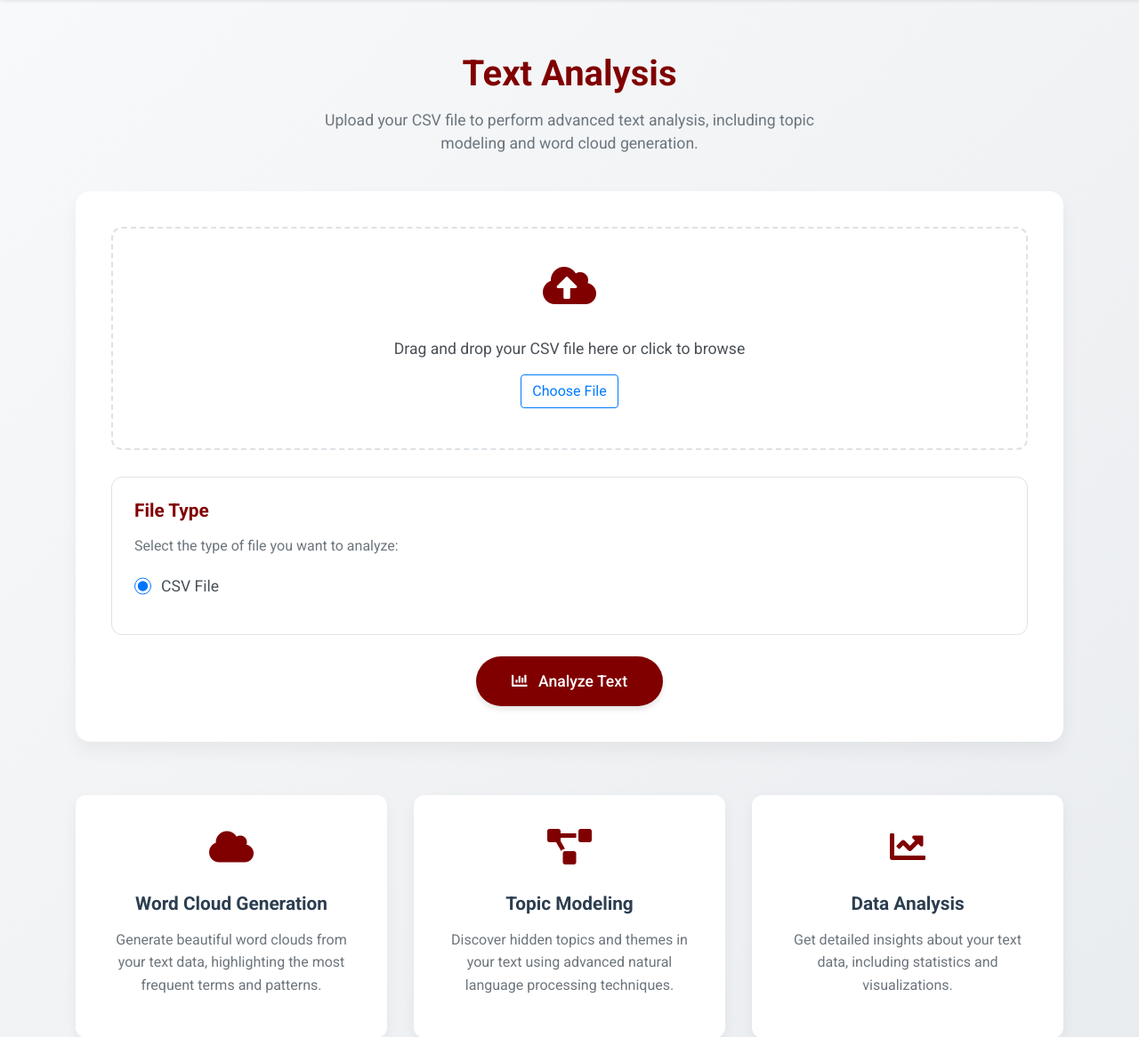
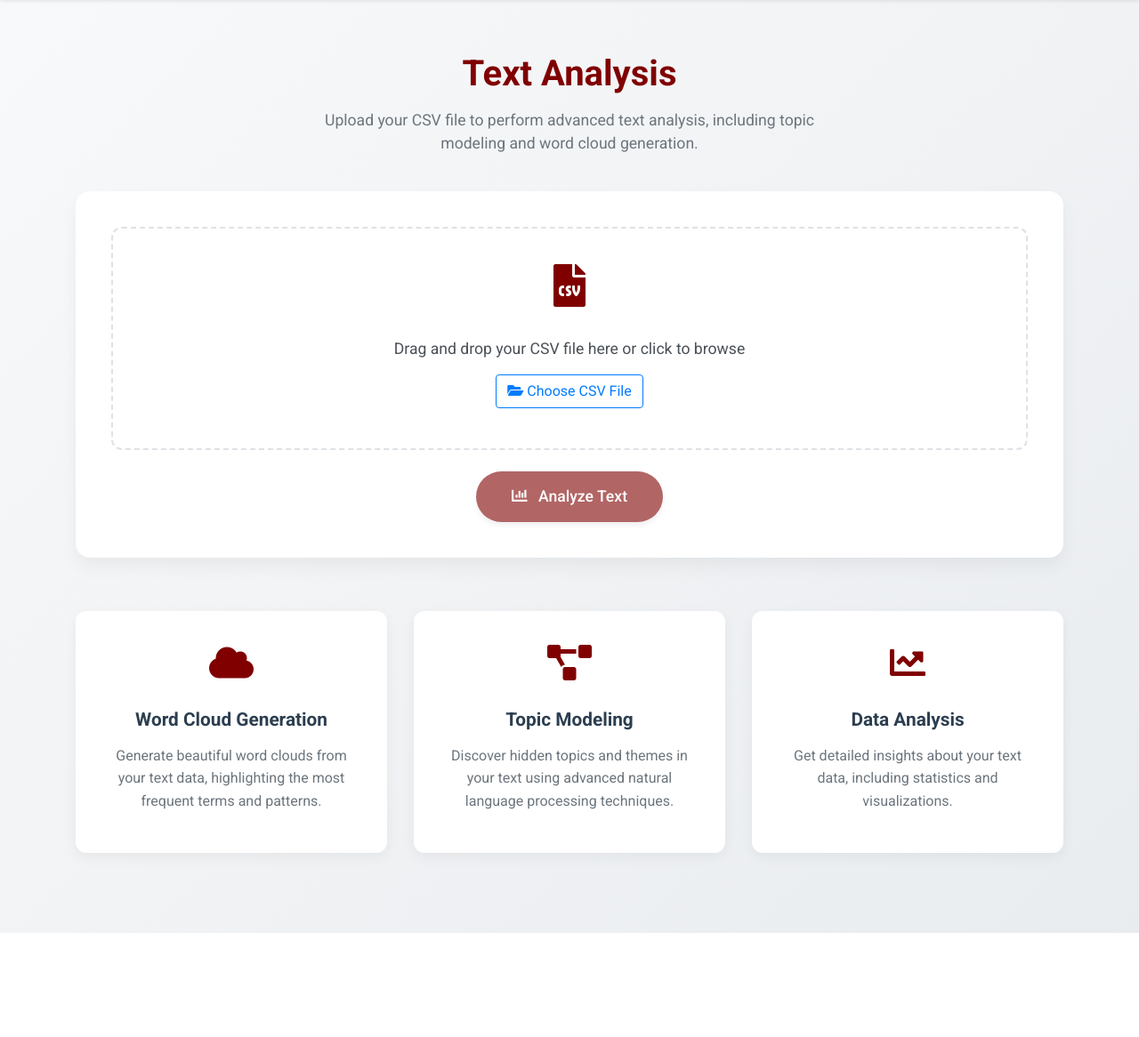
Before and after one commit to ggeorgop99/MATHE-authentication-main, a Flask app: page /analyze in a window 1280 px wide. Shown: the part 67-1233 px from the top of the page at 89% size. After the commit the page ends 1116 px from the top, so only its background shows below. Run offline with Flask 2, Linux system fonts and the light colour scheme; some libraries are stand-ins or nearby versions.

Commit message:
improved styling, added better file handling, removed unnencessary code

```diff
--- a/main.py
+++ b/main.py
@@ -7,6 +7,7 @@ import json
 import csv_handler
 import topic_modelling as tm
 import text_processing as tp
+from werkzeug.utils import secure_filename
 
 # Set up logging
 logging.basicConfig(
@@ -19,6 +20,7 @@ logger = logging.getLogger(__name__)
 app = Flask(__name__)
 app.config['TEMPLATES_AUTO_RELOAD'] = True
 app.secret_key = os.urandom(24)
+app.config['UPLOAD_FOLDER'] = 'files/temp'
 
 # Create required directories
 for directory in ['data/datasets', 'data/annotations', 'files/temp', 'static']:
@@ -90,97 +92,75 @@ def home():
     """Home page with feature cards"""
     return render_template('home.html')
 
-@app.route('/analyze')
+@app.route('/analyze', methods=['GET', 'POST'])
 def analyze():
-    """Analysis page with file upload form"""
-    return render_template('analyze.html')
+    if request.method == 'POST':
+        if 'action' not in request.form:
+            flash('Invalid form submission', 'danger')
+            return redirect(request.url)
 
-@app.route('/analyze', methods=['POST'])
-def process_file():
-    """Process uploaded file and redirect to analysis"""
-    if 'action' not in request.form:
-        flash('Invalid form submission', 'error')
-        return redirect(url_for('analyze'))
+        if request.form['action'] == 'Analyze':
+            if 'csvfile' not in request.files:
+                flash('No file selected', 'danger')
+                return redirect(request.url)
 
-    if request.form["action"] == 'Analyze':
-        option = request.form.get('audiofileradio', 'csv')
-        logger.info(f"Processing file with option: {option}")
+            file = request.files['csvfile']
+            if file.filename == '':
+                flash('No file selected', 'danger')
+                return redirect(request.url)
 
-        if option == 'csv':
-            if 'audiofile' not in request.files:
-                flash('No file part', 'error')
-                return redirect(url_for('analyze'))
+            if file and file.filename.endswith('.csv'):
+                filename = secure_filename(file.filename)
+                filepath = os.path.join(app.config['UPLOAD_FOLDER'], filename)
+                file.save(filepath)
 
-            uploaded_file = request.files['audiofile']
-            if uploaded_file.filename == '':
-                flash('No file selected', 'error')
-                return redirect(url_for('analyze'))
-
-            if not uploaded_file.filename.endswith('.csv'):
-                flash('Only CSV files are allowed', 'error')
-                return redirect(url_for('analyze'))
-
-            # Save the uploaded file
-            filepath = os.path.join('files/temp', uploaded_file.filename)
-            uploaded_file.save(filepath)
-
-            try:
-                # Get file preview and column info
+                # Generate preview and column info
                 preview = csv_handler.get_preview(filepath)
                 column_info = csv_handler.get_column_info(filepath)
 
-                # Generate wordcloud
-                if tp.generate_wordcloud(filepath):
-                    logger.info("Wordcloud generated successfully")
-                else:
-                    logger.warning("Failed to generate wordcloud")
+                # Generate word cloud
+                tp.generate_wordcloud(filepath)
 
-                return render_template(
-                    'home_return.html',
-                    results_csv=preview,
-                    column_info=column_info,
-                    filepath=filepath
-                )
-            except Exception as e:
-                logger.error(f"Error processing CSV file: {str(e)}")
-                flash('Error processing file. Please try again.', 'error')
-                return redirect(url_for('analyze'))
+                return render_template('analysis_results.html',
+                                     filepath=filename,
+                                     results_csv=preview,
+                                     column_info=column_info)
+            else:
+                flash('Please upload a CSV file', 'danger')
+                return redirect(request.url)
         else:
-            flash('Invalid file type selected', 'error')
-            return redirect(url_for('analyze'))
-    else:
-        flash('Invalid action', 'error')
+            flash('Invalid action', 'danger')
+            return redirect(request.url)
+
+    return render_template('analyze.html')
+
+@app.route('/topic_modelling', methods=['POST'])
+def topic_modelling_form():
+    # Get parameters from form
+    no_topics = int(request.form.get('no_topics', 5))
+    no_words = int(request.form.get('no_words', 10))
+    mode = request.form.get('mode', 'tfidf')
+
+    # Get the filepath from the session or request
+    filepath = request.form.get('filepath')
+    if not filepath:
+        flash('No file selected for analysis', 'danger')
         return redirect(url_for('analyze'))
 
-@app.route('/topic_modelling')
-def topic_modelling_form():
-    """Display topic modeling form"""
-    results_csv = request.args.get('results_csv', 'Unknown results')
-    filepath = request.args.get('filepath', 'Unknown path')
-    return render_template('home_return.html', results_csv=results_csv, filepath=filepath)
+    full_filepath = os.path.join(app.config['UPLOAD_FOLDER'], filepath)
 
-@app.route('/topic_modelling', methods=['POST'])
-def topic_modelling_form_results():
-    """Process topic modeling form"""
-    try:
-        filepath = request.args.get('filepath', 'Unknown path')
-        number_topics = int(request.form.get('no_topics', 5))
-        number_words = int(request.form.get('no_words', 10))
-        mode = request.form.get('mode', 'tfidf')
+    # Run topic modeling
+    results = tm.topic_modelling_function(full_filepath, no_topics, no_words, mode)
 
-        results_topic_modelling = tm.topic_modelling_function(
-            mode, number_topics, number_words, filepath
-        )
+    # Get preview and column info again
+    preview = csv_handler.get_preview(full_filepath)
+    column_info = csv_handler.get_column_info(full_filepath)
 
-        return render_template(
-            'home_return.html',
-            filepath=filepath,
-            results_topic_modelling=results_topic_modelling
-        )
-    except Exception as e:
-        logger.error(f"Error in topic modeling: {str(e)}")
-        flash('Error performing topic modeling. Please try again.', 'error')
-        return redirect(url_for('analyze'))
+    return render_template('analysis_results.html',
+                         filepath=filepath,
+                         results_csv=preview,
+                         column_info=column_info,
+                         results_topic_modelling=results)
 
 @app.route('/contribute')
 def contribute():
--- a/templates/analyze.html
+++ b/templates/analyze.html
@@ -72,56 +72,43 @@
     display: none;
   }
 
-  .file-name {
-    margin-top: 10px;
-    font-size: 0.9rem;
-    color: #6c757d;
+  .file-preview {
+    margin-top: 20px;
+    padding: 15px;
+    background: #f8f9fa;
+    border-radius: 8px;
+    border: 1px solid #dee2e6;
   }
 
-  .options-section {
-    margin-top: 30px;
+  .selected-file {
+    display: flex;
+    align-items: center;
+    gap: 10px;
+    padding: 10px;
+    background: white;
+    border-radius: 6px;
+    box-shadow: 0 2px 4px rgba(0, 0, 0, 0.05);
   }
 
-  .option-card {
-    background: #fff;
-    border-radius: 12px;
-    padding: 25px;
-    margin-bottom: 20px;
-    border: 1px solid #dee2e6;
-    transition: all 0.3s ease;
+  .selected-file i {
+    color: var(--primary-color);
+    font-size: 1.2rem;
   }
 
-  .option-card:hover {
-    border-color: var(--primary-color);
-    box-shadow: 0 5px 15px rgba(0, 0, 0, 0.05);
+  .selected-file span {
+    flex-grow: 1;
+    color: #2d3748;
+    font-weight: 500;
   }
 
-  .option-card h3 {
-    color: var(--primary-color);
-    font-size: 1.3rem;
-    margin-bottom: 15px;
-    font-weight: 600;
+  .btn-outline-danger {
+    padding: 4px 8px;
+    font-size: 0.9rem;
   }
 
-  .option-card p {
-    color: #6c757d;
-    margin-bottom: 20px;
-  }
-
-  .form-check {
-    margin-bottom: 15px;
-  }
-
-  .form-check-input {
-    width: 1.2em;
-    height: 1.2em;
-    margin-top: 0.2em;
-  }
-
-  .form-check-label {
-    font-size: 1.1rem;
-    color: #495057;
-    padding-left: 10px;
+  .upload-section.has-file {
+    border-color: var(--primary-color);
+    background: #f8f9fa;
   }
 
   .btn-analyze {
@@ -140,6 +127,11 @@
     transform: translateY(-2px);
     box-shadow: 0 6px 12px rgba(0, 0, 0, 0.15);
     background: var(--primary-color-dark);
+  }
+
+  .btn-analyze:disabled {
+    opacity: 0.6;
+    cursor: not-allowed;
   }
 
   .features-section {
@@ -241,34 +233,29 @@
         <div class="upload-section" id="dropZone">
           <div class="text-center">
             <div class="upload-icon">
-              <i class="fas fa-cloud-upload-alt"></i>
+              <i class="fas fa-file-csv"></i>
             </div>
             <div class="upload-text">
               <p>Drag and drop your CSV file here or click to browse</p>
-              <input type="file" name="audiofile" id="fileInput" class="file-input" accept=".csv">
+              <input type="file" name="csvfile" id="fileInput" class="file-input" accept=".csv">
               <button type="button" class="btn btn-outline-primary" onclick="document.getElementById('fileInput').click()">
-                Choose File
+                <i class="fas fa-folder-open"></i> Choose CSV File
               </button>
             </div>
-            <div class="file-name" id="fileName"></div>
-          </div>
-        </div>
-
-        <div class="options-section">
-          <div class="option-card">
-            <h3>File Type</h3>
-            <p>Select the type of file you want to analyze:</p>
-            <div class="form-check">
-              <input class="form-check-input" type="radio" name="audiofileradio" id="csvOption" value="csv" checked>
-              <label class="form-check-label" for="csvOption">
-                CSV File
-              </label>
+            <div class="file-preview" id="filePreview" style="display: none;">
+              <div class="selected-file">
+                <i class="fas fa-file-csv"></i>
+                <span id="selectedFileName"></span>
+                <button type="button" class="btn btn-sm btn-outline-danger" onclick="clearFile()">
+                  <i class="fas fa-times"></i>
+                </button>
+              </div>
             </div>
           </div>
         </div>
 
         <div class="text-center mt-4">
-          <button type="submit" name="action" value="Analyze" class="btn btn-analyze">
+          <button type="submit" name="action" value="Analyze" class="btn btn-analyze" id="analyzeButton" disabled>
             <i class="fas fa-chart-bar mr-2"></i> Analyze Text
           </button>
         </div>
@@ -310,29 +297,64 @@
 </div>
 
 <script>
+// Global function for clearing file
+function clearFile() {
+  const fileInput = document.getElementById('fileInput');
+  const filePreview = document.getElementById('filePreview');
+  const selectedFileName = document.getElementById('selectedFileName');
+  const dropZone = document.getElementById('dropZone');
+  const analyzeButton = document.getElementById('analyzeButton');
+
+  fileInput.value = '';
+  selectedFileName.textContent = '';
+  filePreview.style.display = 'none';
+  dropZone.classList.remove('has-file');
+  analyzeButton.disabled = true;
+}
+
 document.addEventListener('DOMContentLoaded', function() {
   const dropZone = document.getElementById('dropZone');
   const fileInput = document.getElementById('fileInput');
-  const fileName = document.getElementById('fileName');
+  const filePreview = document.getElementById('filePreview');
+  const selectedFileName = document.getElementById('selectedFileName');
+  const analyzeButton = document.getElementById('analyzeButton');
+
+  // Reset form state on page load
+  clearFile();
+
+  function updateFileUI(file) {
+    if (file) {
+      selectedFileName.textContent = file.name;
+      filePreview.style.display = 'block';
+      dropZone.classList.add('has-file');
+      analyzeButton.disabled = false;
+    } else {
+      filePreview.style.display = 'none';
+      dropZone.classList.remove('has-file');
+      analyzeButton.disabled = true;
+    }
+  }
 
   // Handle file selection
   fileInput.addEventListener('change', function(e) {
     if (this.files && this.files[0]) {
-      fileName.textContent = this.files[0].name;
+      updateFileUI(this.files[0]);
     }
   });
 
   // Handle drag and drop
   dropZone.addEventListener('dragover', function(e) {
     e.preventDefault();
-    this.style.borderColor = var(--primary-color);
+    this.style.borderColor = 'var(--primary-color)';
     this.style.background = '#f8f9fa';
   });
 
   dropZone.addEventListener('dragleave', function(e) {
     e.preventDefault();
-    this.style.borderColor = '#dee2e6';
-    this.style.background = '#fff';
+    if (!fileInput.files.length) {
+      this.style.borderColor = '#dee2e6';
+      this.style.background = '#fff';
+    }
   });
 
   dropZone.addEventListener('drop', function(e) {
@@ -342,7 +364,7 @@ document.addEventListener('DOMContentLoaded', function() {
 
     if (e.dataTransfer.files && e.dataTransfer.files[0]) {
       fileInput.files = e.dataTransfer.files;
-      fileName.textContent = e.dataTransfer.files[0].name;
+      updateFileUI(e.dataTransfer.files[0]);
     }
   });
 });
```
Also changed, not shown: templates/analysis_results.html (renamed from templates/home_return.html, +8 -5 lines), static/my_wordcloud.png.
